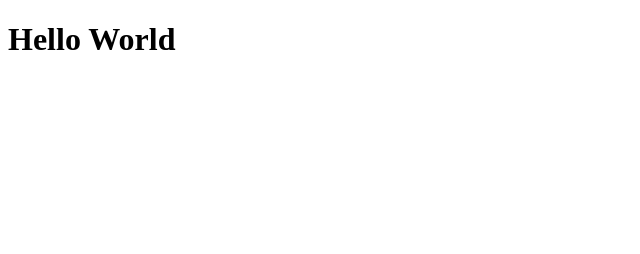
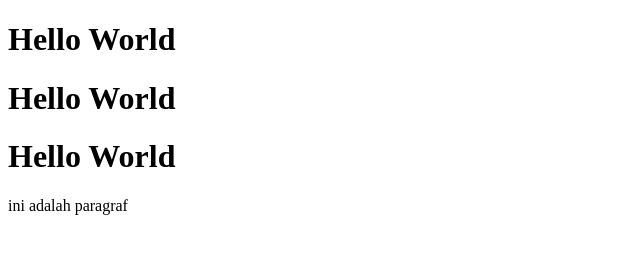
Before and after one commit to aribroo/coba-git-remote, a plain HTML site: page index.html in a window 1280 px wide. Shown: the whole page, without its empty margins (0-640 px from the left). Drawn offline with Linux system fonts and the light colour scheme.

Commit message:
Menambahkan beberapa paragraf

```diff
--- a/index.html
+++ b/index.html
@@ -7,5 +7,8 @@
   </head>
   <body>
     <h1>Hello World</h1>
+    <h1>Hello World</h1>
+    <h1>Hello World</h1>
+    <p>ini adalah paragraf</p>
   </body>
 </html>
```
